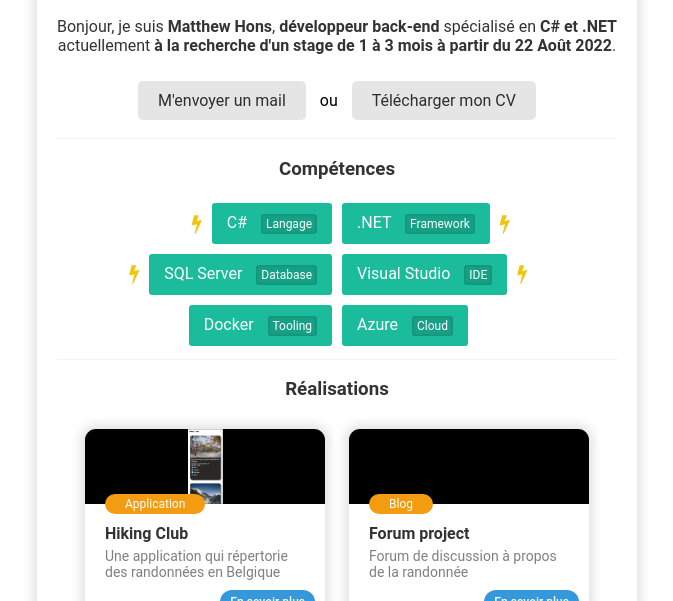
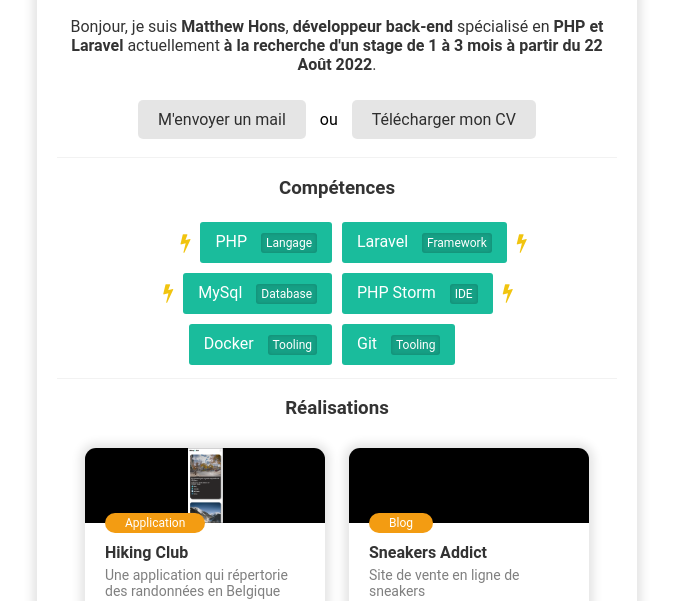
Before and after one commit to MatthewHons/Portfolio, a plain HTML site: page index.html in a window 1280 px wide. Shown: the part 199-800 px from the top of the page, without its empty margins (303-976 px from the left). Drawn offline with Linux system fonts and the light colour scheme.

Commit message:
Change techno

```diff
--- a/index.html
+++ b/index.html
@@ -21,11 +21,11 @@
                 <section>
                     <h1 id="person-fullname">Matthew Hons</h1>
                     <h2 id="person-job">Développeur back-end</h2>
-                    <p>Bonjour, je suis <strong id="person-firstname">Matthew Hons</strong>, <strong id="person-position">développeur back-end</strong> spécialisé en <strong id="person-speciality">C# et .NET</strong> actuellement <strong id="person-company">à la recherche d'un stage de 1 à 3 mois à partir du 22 Août 2022</strong>.</p>
+                    <p>Bonjour, je suis <strong id="person-firstname">Matthew Hons</strong>, <strong id="person-position">développeur back-end</strong> spécialisé en <strong id="person-speciality">PHP et Laravel</strong> actuellement <strong id="person-company">à la recherche d'un stage de 1 à 3 mois à partir du 22 Août 2022</strong>.</p>
                     <div>
                         <a href = "mailto: matthewhons19@gmail.com" class="button" id="person-email">M'envoyer un mail</a>
                         <span class="or"> ou </span>
-                        <a href="./src/img/HONS-MATTHEW-CV.pdf" class="button" download="MATTHEW-HONS-CV.pdf">Télécharger mon CV</a>
+                        <a href="./src/img/HONS-MATTHEW_CV.pdf" class="button" download="MATTHEW-HONS-CV.pdf">Télécharger mon CV</a>
 
                     </div>
                     <hr/>
@@ -36,7 +36,7 @@
                         <li>
                             <div class="skill-box">
                                 <span class="skill-favorite fa fa-bolt"></span>
-                                C#
+                                PHP
                                 <div class="box-well">
                                     Langage
                                 </div>
@@ -45,7 +45,7 @@
                         <li>
                             <div class="skill-box">
                                 <span class="skill-favorite fa fa-bolt"></span>
-                                .NET
+                                Laravel
                                 <div class="box-well">
                                     Framework
                                 </div>
@@ -54,7 +54,7 @@
                         <li>
                             <div class="skill-box">
                                 <span class="skill-favorite fa fa-bolt"></span>
-                                SQL Server
+                                MySql
                                 <div class="box-well">
                                     Database
                                 </div>
@@ -63,7 +63,7 @@
                         <li>
                             <div class="skill-box">
                                 <span class="skill-favorite fa fa-bolt"></span>
-                                Visual Studio
+                                PHP Storm
                                 <div class="box-well">
                                     IDE
                                 </div>
@@ -79,9 +79,9 @@
                         </li>
                         <li>
                             <div class="skill-box">
-                                Azure
+                                Git
                                 <div class="box-well">
-                                    Cloud
+                                    Tooling
                                 </div>
                             </div>
                         </li>
@@ -105,8 +105,8 @@
                         <div class="thumbnail-cover" style="background-image: url(#);"></div>
                         <div class="thumbnail-content">
                             <span class="badge">Blog</span>
-                            <p class="thumbnail-title">Forum project</p>
-                            <p class="thumbnail-description">Forum de discussion à propos de la randonnée</p>
+                            <p class="thumbnail-title">Sneakers Addict</p>
+                            <p class="thumbnail-description">Site de vente en ligne de sneakers </p>
                             <div class="thumbnail-footer">
                                 <a href="#" target="_blank">En savoir plus</a>
                             </div>
@@ -118,15 +118,9 @@
                     <h3>Parcours</h3>
                     <div class="path">
                         <div class="step">
-                            <p class="step-title">IPEPS SERAING - 2022 à 2026</p>
-                            <ul>
-                                <li>Bachelier en informatique de gestion (cours du soir)</li>
-                            </ul>
-                        </div>
-                        <div class="step">
                             <p class="step-title">BECODE 02/2022 - 08/2022</p>
                             <ul>
-                                <li>Spécialisation en Back-end sur C# | .NET et SQL Server</li>
+                                <li>Spécialisation en Back-end sur PHP | Laravel et MySql</li>
                                 <li>Réalisation de projets en solo et en équipe.</li>
                             </ul>
                         </div>
```
Also changed, not shown: 2 other files.
